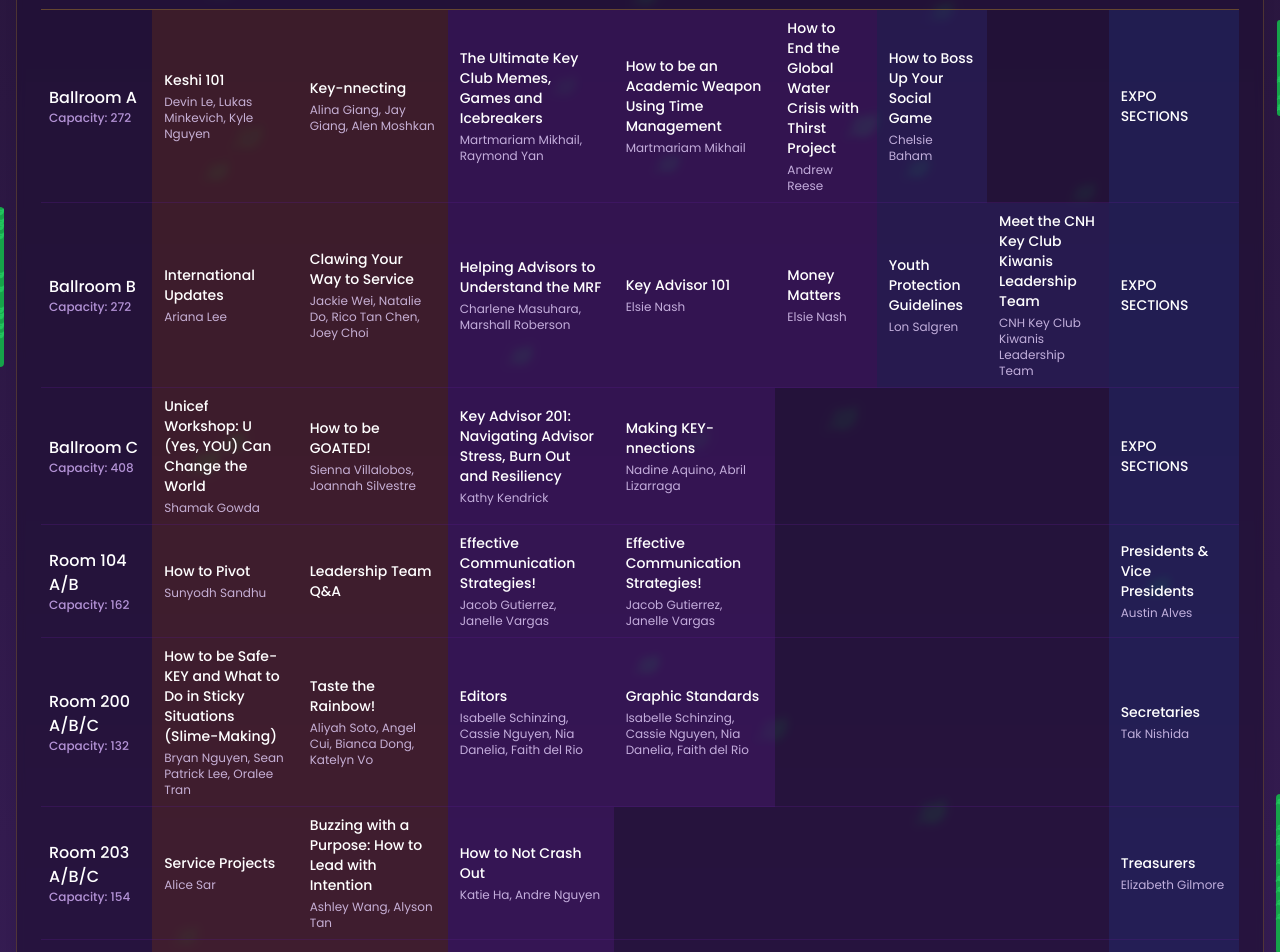
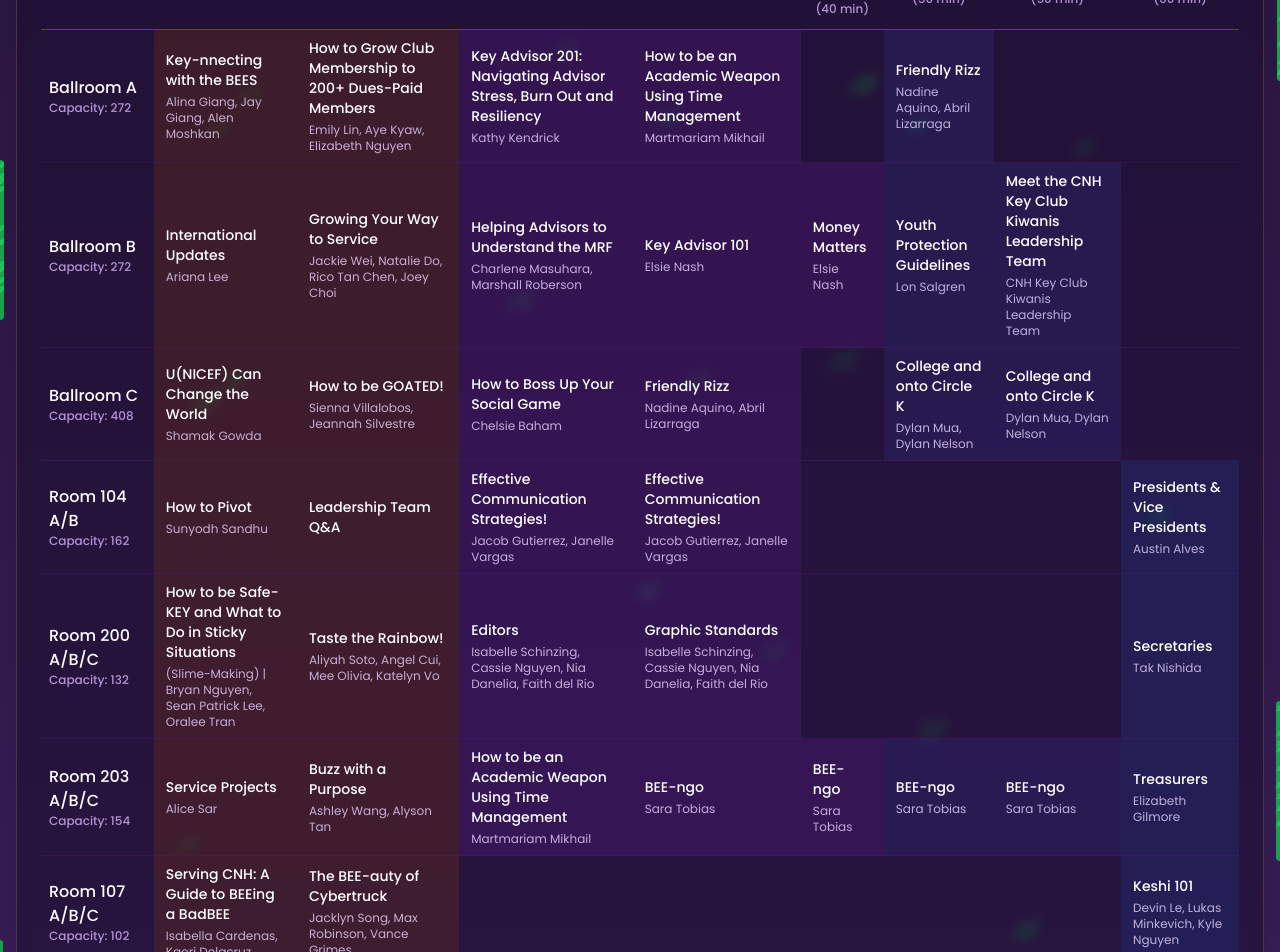
Before and after one commit to cnhkeyclub/DCON2025, a React (Vite) app: page /workshops in a window 1280 px wide. Shown: the part 540-1492 px from the top of the page. Built offline with nearby package versions, Linux system fonts and the light colour scheme; a web font is replaced by a local one.

Commit message:
Update Workshops component: revise session and workshop data based on CNH DCON 2025 Matrix image, enhance comments for clarity, and improve workshop titles for better representation.

```diff
--- a/src/pages/Workshops.tsx
+++ b/src/pages/Workshops.tsx
@@ -61,7 +61,7 @@ const Workshops: React.FC = () => {
     }
   `;
 
-  // Session data
+  // Session data (Matched from CNH DCON 2025 Matrix image)
   const sessions: Session[] = [
     { id: 1, name: "Session 1", time: "5:30 pm - 6:10 pm", day: "Friday", duration: "40 min" },
     { id: 2, name: "Session 2", time: "6:20 pm - 7:00 pm", day: "Friday", duration: "40 min" },
@@ -73,7 +73,7 @@ const Workshops: React.FC = () => {
     { id: 8, name: "Session 8", time: "3:45 pm - 4:45 pm", day: "Saturday", duration: "60 min" },
   ];
 
-  // Room data
+  // Room data (Matched from CNH DCON 2025 Matrix image)
   const rooms: Room[] = [
     { id: "ballroomA", name: "Ballroom A", capacity: 272 },
     { id: "ballroomB", name: "Ballroom B", capacity: 272 },
@@ -81,37 +81,35 @@ const Workshops: React.FC = () => {
     { id: "room104", name: "Room 104 A/B", capacity: 162 },
     { id: "room200", name: "Room 200 A/B/C", capacity: 132 },
     { id: "room203", name: "Room 203 A/B/C", capacity: 154 },
-    { id: "room204", name: "Room 204", capacity: 98 },
+    { id: "room107", name: "Room 107 A/B/C", capacity: 102 },
     { id: "room100", name: "Room 100 A/B", capacity: 90 },
   ];
 
-  // Workshop data (populated based on the tabular data provided)
+  // Workshop data (Updated based on CNH DCON 2025 Matrix image)
   const workshops: Workshop[] = [
     // Ballroom A workshops
-    { id: "ba-s1", title: "Keshi 101", presenters: "Devin Le, Lukas Minkevich, Kyle Nguyen", roomId: "ballroomA", sessionId: 1 },
-    { id: "ba-s2", title: "Key-nnecting", presenters: "Alina Giang, Jay Giang, Alen Moshkan", roomId: "ballroomA", sessionId: 2 },
-    { id: "ba-s3", title: "The Ultimate Key Club Memes, Games and Icebreakers", presenters: "Martmariam Mikhail, Raymond Yan", roomId: "ballroomA", sessionId: 3 },
+    { id: "ba-s1", title: "Key-nnecting with the BEES", presenters: "Alina Giang, Jay Giang, Alen Moshkan", roomId: "ballroomA", sessionId: 1 },
+    { id: "ba-s2", title: "How to Grow Club Membership to 200+ Dues-Paid Members", presenters: "Emily Lin, Aye Kyaw, Elizabeth Nguyen", roomId: "ballroomA", sessionId: 2 },
+    { id: "ba-s3", title: "Key Advisor 201: Navigating Advisor Stress, Burn Out and Resiliency", presenters: "Kathy Kendrick", roomId: "ballroomA", sessionId: 3 },
     { id: "ba-s4", title: "How to be an Academic Weapon Using Time Management", presenters: "Martmariam Mikhail", roomId: "ballroomA", sessionId: 4 },
-    { id: "ba-s5", title: "How to End the Global Water Crisis with Thirst Project", presenters: "Andrew Reese", roomId: "ballroomA", sessionId: 5 },
-    { id: "ba-s6", title: "How to Boss Up Your Social Game", presenters: "Chelsie Baham", roomId: "ballroomA", sessionId: 6 },
-    { id: "ba-s8", title: "EXPO SECTIONS", presenters: "", roomId: "ballroomA", sessionId: 8 },
+    { id: "ba-s6", title: "Friendly Rizz", presenters: "Nadine Aquino, Abril Lizarraga", roomId: "ballroomA", sessionId: 6 },
 
     // Ballroom B workshops
     { id: "bb-s1", title: "International Updates", presenters: "Ariana Lee", roomId: "ballroomB", sessionId: 1 },
-    { id: "bb-s2", title: "Clawing Your Way to Service", presenters: "Jackie Wei, Natalie Do, Rico Tan Chen, Joey Choi", roomId: "ballroomB", sessionId: 2 },
+    { id: "bb-s2", title: "Growing Your Way to Service", presenters: "Jackie Wei, Natalie Do, Rico Tan Chen, Joey Choi", roomId: "ballroomB", sessionId: 2 },
     { id: "bb-s3", title: "Helping Advisors to Understand the MRF", presenters: "Charlene Masuhara, Marshall Roberson", roomId: "ballroomB", sessionId: 3 },
     { id: "bb-s4", title: "Key Advisor 101", presenters: "Elsie Nash", roomId: "ballroomB", sessionId: 4 },
     { id: "bb-s5", title: "Money Matters", presenters: "Elsie Nash", roomId: "ballroomB", sessionId: 5 },
     { id: "bb-s6", title: "Youth Protection Guidelines", presenters: "Lon Salgren", roomId: "ballroomB", sessionId: 6 },
     { id: "bb-s7", title: "Meet the CNH Key Club Kiwanis Leadership Team", presenters: "CNH Key Club Kiwanis Leadership Team", roomId: "ballroomB", sessionId: 7 },
-    { id: "bb-s8", title: "EXPO SECTIONS", presenters: "", roomId: "ballroomB", sessionId: 8 },
 
     // Ballroom C workshops
-    { id: "bc-s1", title: "Unicef Workshop: U (Yes, YOU) Can Change the World", presenters: "Shamak Gowda", roomId: "ballroomC", sessionId: 1 },
-    { id: "bc-s2", title: "How to be GOATED!", presenters: "Sienna Villalobos, Joannah Silvestre", roomId: "ballroomC", sessionId: 2 },
-    { id: "bc-s3", title: "Key Advisor 201: Navigating Advisor Stress, Burn Out and Resiliency", presenters: "Kathy Kendrick", roomId: "ballroomC", sessionId: 3 },
-    { id: "bc-s4", title: "Making KEY-nnections", presenters: "Nadine Aquino, Abril Lizarraga", roomId: "ballroomC", sessionId: 4 },
-    { id: "bc-s8", title: "EXPO SECTIONS", presenters: "", roomId: "ballroomC", sessionId: 8 },
+    { id: "bc-s1", title: "U(NICEF) Can Change the World", presenters: "Shamak Gowda", roomId: "ballroomC", sessionId: 1 },
+    { id: "bc-s2", title: "How to be GOATED!", presenters: "Sienna Villalobos, Jeannah Silvestre", roomId: "ballroomC", sessionId: 2 },
+    { id: "bc-s3", title: "How to Boss Up Your Social Game", presenters: "Chelsie Baham", roomId: "ballroomC", sessionId: 3 },
+    { id: "bc-s4", title: "Friendly Rizz", presenters: "Nadine Aquino, Abril Lizarraga", roomId: "ballroomC", sessionId: 4 },
+    { id: "bc-s6", title: "College and onto Circle K", presenters: "Dylan Mua, Dylan Nelson", roomId: "ballroomC", sessionId: 6 },
+    { id: "bc-s7", title: "College and onto Circle K", presenters: "Dylan Mua, Dylan Nelson", roomId: "ballroomC", sessionId: 7 },
 
     // Room 104 A/B workshops
     { id: "r104-s1", title: "How to Pivot", presenters: "Sunyodh Sandhu", roomId: "room104", sessionId: 1 },
@@ -121,25 +119,28 @@ const Workshops: React.FC = () => {
     { id: "r104-s8", title: "Presidents & Vice Presidents", presenters: "Austin Alves", roomId: "room104", sessionId: 8 },
 
     // Room 200 A/B/C workshops
-    { id: "r200-s1", title: "How to be Safe-KEY and What to Do in Sticky Situations (Slime-Making)", presenters: "Bryan Nguyen, Sean Patrick Lee, Oralee Tran", roomId: "room200", sessionId: 1 },
-    { id: "r200-s2", title: "Taste the Rainbow!", presenters: "Aliyah Soto, Angel Cui, Bianca Dong, Katelyn Vo", roomId: "room200", sessionId: 2 },
+    { id: "r200-s1", title: "How to be Safe-KEY and What to Do in Sticky Situations", presenters: "(Slime-Making) | Bryan Nguyen, Sean Patrick Lee, Oralee Tran", roomId: "room200", sessionId: 1 },
+    { id: "r200-s2", title: "Taste the Rainbow!", presenters: "Aliyah Soto, Angel Cui, Mee Olivia, Katelyn Vo", roomId: "room200", sessionId: 2 },
     { id: "r200-s3", title: "Editors", presenters: "Isabelle Schinzing, Cassie Nguyen, Nia Danelia, Faith del Rio", roomId: "room200", sessionId: 3 },
     { id: "r200-s4", title: "Graphic Standards", presenters: "Isabelle Schinzing, Cassie Nguyen, Nia Danelia, Faith del Rio", roomId: "room200", sessionId: 4 },
     { id: "r200-s8", title: "Secretaries", presenters: "Tak Nishida", roomId: "room200", sessionId: 8 },
 
     // Room 203 A/B/C workshops
     { id: "r203-s1", title: "Service Projects", presenters: "Alice Sar", roomId: "room203", sessionId: 1 },
-    { id: "r203-s2", title: "Buzzing with a Purpose: How to Lead with Intention", presenters: "Ashley Wang, Alyson Tan", roomId: "room203", sessionId: 2 },
-    { id: "r203-s3", title: "How to Not Crash Out", presenters: "Katie Ha, Andre Nguyen", roomId: "room203", sessionId: 3 },
+    { id: "r203-s2", title: "Buzz with a Purpose", presenters: "Ashley Wang, Alyson Tan", roomId: "room203", sessionId: 2 },
+    { id: "r203-s3", title: "How to be an Academic Weapon Using Time Management", presenters: "Martmariam Mikhail", roomId: "room203", sessionId: 3 },
+    { id: "r203-s4", title: "BEE-ngo", presenters: "Sara Tobias", roomId: "room203", sessionId: 4 },
+    { id: "r203-s5", title: "BEE-ngo", presenters: "Sara Tobias", roomId: "room203", sessionId: 5 },
+    { id: "r203-s6", title: "BEE-ngo", presenters: "Sara Tobias", roomId: "room203", sessionId: 6 },
+    { id: "r203-s7", title: "BEE-ngo", presenters: "Sara Tobias", roomId: "room203", sessionId: 7 },
     { id: "r203-s8", title: "Treasurers", presenters: "Elizabeth Gilmore", roomId: "room203", sessionId: 8 },
 
-    // Room 204 workshops
-    { id: "r204-s1", title: "Serving CNH: A Guide to BEEing a BadBEE", presenters: "Isabella Cardenas, Kaori Delacruz", roomId: "room204", sessionId: 1 },
-    { id: "r204-s2", title: "The BEE-auty of Cybertruck", presenters: "Jacklyn Song, Max Robinson, Vance Grimes", roomId: "room204", sessionId: 2 },
-    { id: "r204-s3", title: "Growing Take-Aways from Key Club", presenters: "Emma Richards", roomId: "room204", sessionId: 3 },
-    { id: "r204-s8", title: "How to Grow Club Memberhip to 200+ Dues-Paid Members", presenters: "Emily Lin, Aye Kyaw, Elizabeth Nguyen", roomId: "room204", sessionId: 8 },
+    // Room 107 A/B/C workshops
+    { id: "r107-s1", title: "Serving CNH: A Guide to BEEing a BadBEE", presenters: "Isabella Cardenas, Kaori Delacruz", roomId: "room107", sessionId: 1 },
+    { id: "r107-s2", title: "The BEE-auty of Cybertruck", presenters: "Jacklyn Song, Max Robinson, Vance Grimes", roomId: "room107", sessionId: 2 },
+    { id: "r107-s8", title: "Keshi 101", presenters: "Devin Le, Lukas Minkevich, Kyle Nguyen", roomId: "room107", sessionId: 8 },
 
-    // Room 100 A/B workshops - UPDATED with only two workshops
+    // Room 100 A/B workshops
     { id: "r100-s1", title: "Presidents Setting Precedents", presenters: "Brad Hager, Claire Liao", roomId: "room100", sessionId: 1 },
     { id: "r100-s2", title: "Overcoming Procrastination", presenters: "Emily Chhuon, Vincent Tiet", roomId: "room100", sessionId: 2 },
   ];
@@ -261,7 +262,7 @@ const Workshops: React.FC = () => {
             WebkitTextFillColor: "transparent",
             filter: "drop-shadow(0 2px 3px rgba(0, 0, 0, 0.3))"
           }}>
-            Find your perfect workshops at DCON 2025
+            Explore the CNH District Convention 2025 workshop schedule
           </p>
         </div>
       </div>
@@ -269,7 +270,7 @@ const Workshops: React.FC = () => {
       {/* Workshop Schedule Content - Desktop Version (hidden on mobile) */}
       <div className="relative py-8 px-4 hidden md:block">
         <div className="max-w-7xl mx-auto bg-[#1F0F33]/60 backdrop-blur-sm border border-amber-400/20 rounded-xl p-6 shadow-lg">
-          <h2 className="text-2xl text-amber-300 font-medium font-tangled mb-6 text-center">Workshop Schedule</h2>
+          <h2 className="text-2xl text-amber-300 font-medium font-tangled mb-6 text-center">CNH DISTRICT CONVENTION 2025 MATRIX</h2>
 
           {/* Workshop Table - Desktop View */}
           <div className="overflow-x-auto">
@@ -283,7 +284,7 @@ const Workshops: React.FC = () => {
                         <span className="text-sm font-bold">{session.name}</span>
                         <span className="text-xs text-amber-200/80">{session.day}</span>
                         <span className="text-xs text-amber-200/80">{session.time}</span>
-                        <span className="text-xs text-purple-300/80">{session.duration}</span>
+                        <span className="text-xs text-purple-300/80">({session.duration})</span>
                       </div>
                     </th>
                   ))}
```
